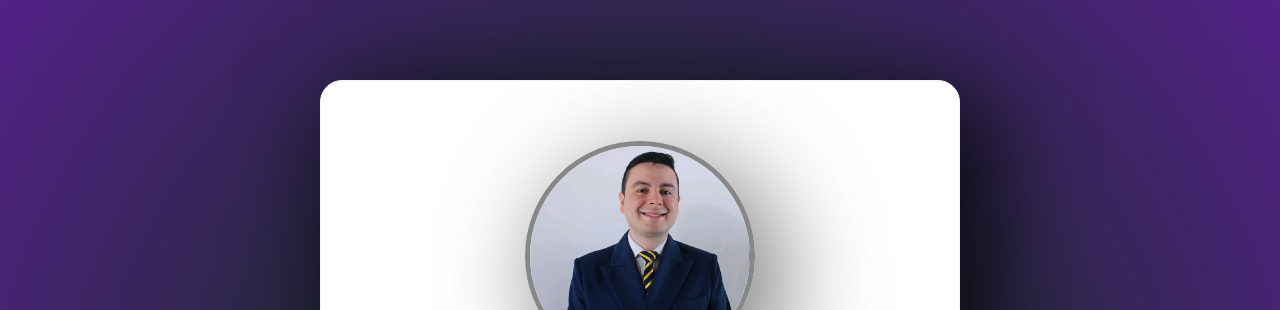
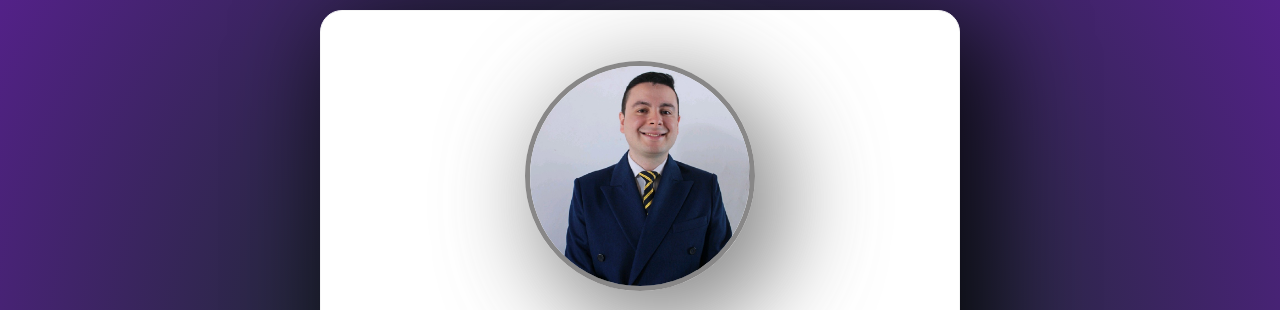
Before and after one commit to Julio-Pineda/Julio-Pineda.github.io, a plain HTML site: page index.html in a window 1280 px wide. Shown: the top 310 px of the page. Drawn offline with nearby package versions, Linux system fonts and the light colour scheme; some packages are replaced by stand-ins of ours; a script that the page names is missing; a web font is replaced by a local one.

Commit message:
Prueba de altura

```diff
--- a/css/style.css
+++ b/css/style.css
@@ -7,13 +7,14 @@ body {
     background: -webkit-radial-gradient(circle, rgba(1,46,2,1) 0%, rgba(83,33,136,1) 100%);
     background: radial-gradient(circle, rgba(1,46,2,1) 0%, rgba(83,33,136,1) 100%);
     filter: progid:DXImageTransform.Microsoft.gradient(startColorstr="#012e02",endColorstr="#532188",GradientType=1);
+    height: 100vh;
 }
 
 
 .container {
-    padding: 60px 55px 90px 55px;
+    padding: 50px 55px 75px 55px;
     border-radius: 44px;
-    margin: 80px 320px;
+    margin: 10px 320px;
     background-color: white;
     backdrop-filter: blur(16px) saturate(180%);
     -webkit-backdrop-filter: blur(16px) saturate(180%);
@@ -29,7 +30,7 @@ body {
     display: flex;
     flex-direction: column;
     align-items: center;
-    height: auto;
+    height: 550px;
     position: relative;
 }
 
```
